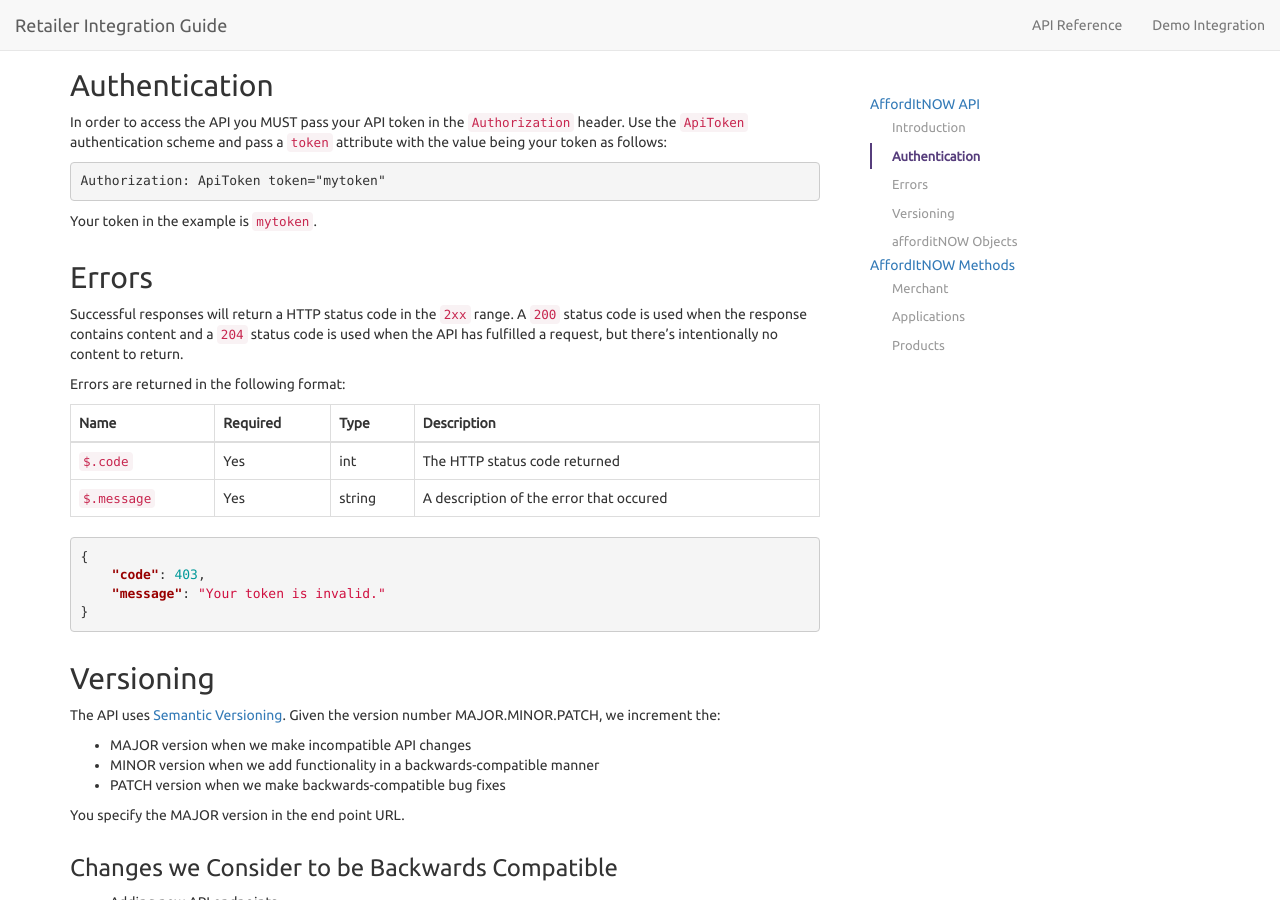
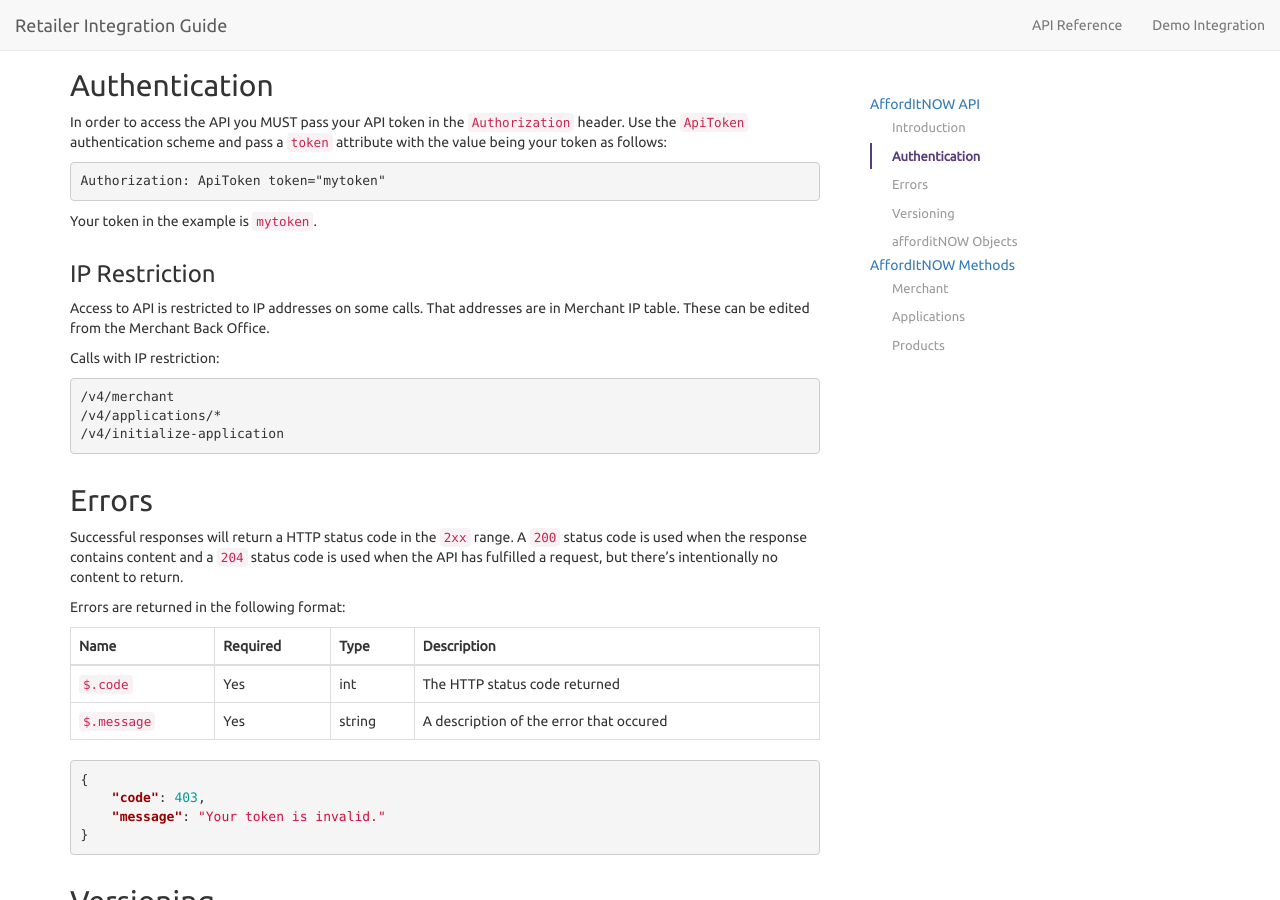
Before and after one commit to PayBreak/retailer-integration-guide, a Jekyll site: the page built from api/index.md, in a window 1280 px wide and 900 px high, scrolled down 573 px. Built offline with Jekyll 4.4.1, drawn with Linux system fonts in a browser that asks for light colours; nearby versions of some CDN libraries; Markdown is read by kramdown in place of the engine named in the settings.

Commit message:
IP Restricition

````diff
--- a/_includes/v4/authentication.md
+++ b/_includes/v4/authentication.md
@@ -9,3 +9,14 @@ Authorization: ApiToken token="mytoken"
 ```
 
 Your token in the example is `mytoken`.
+
+### IP Restriction
+
+Access to API is restricted to IP addresses on some calls. That addresses are in Merchant IP table. These can be edited from the Merchant Back Office.
+
+Calls with IP restriction:
+```
+/v4/merchant
+/v4/applications/*
+/v4/initialize-application
+```
````
